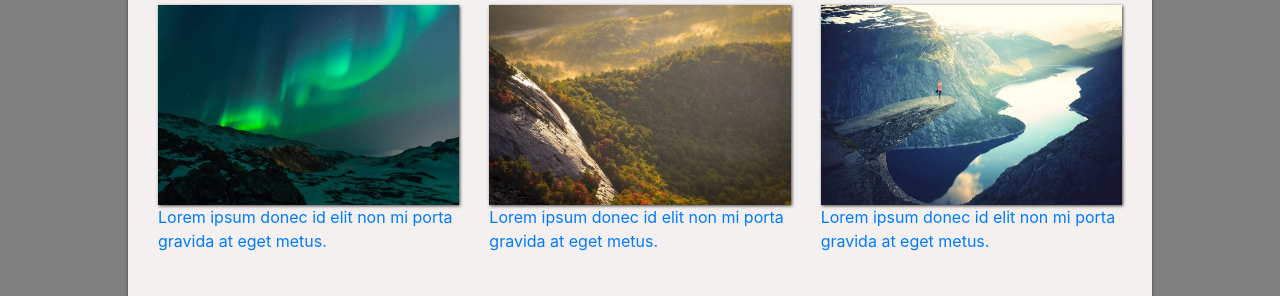
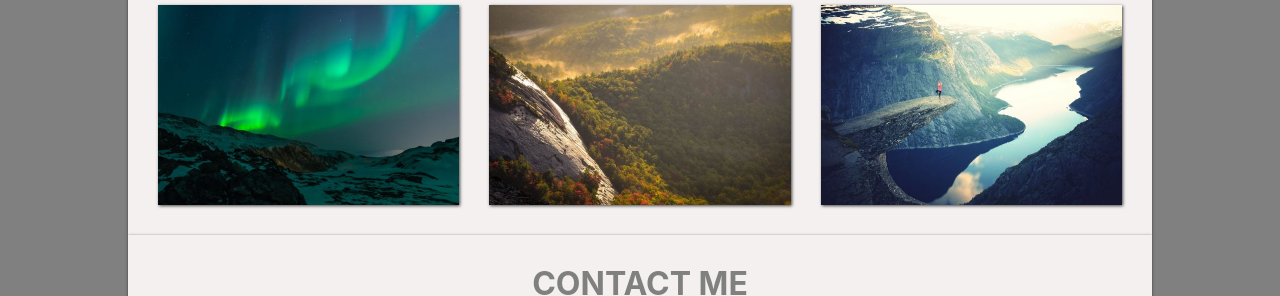
Before and after one commit to bartogorek/portfolio1, a plain HTML site: page index.html in a window 1280 px wide. Shown: the part 504-800 px from the top of the page. Drawn offline with nearby package versions, Linux system fonts and the light colour scheme.

Commit message:
removed captions from portfolio placeholders

```diff
--- a/index.html
+++ b/index.html
@@ -47,9 +47,6 @@
           <div class="thumbnail">
             <a href="pics/lights.jpg" target="_blank">
               <img src="pics/lights.jpg" alt="Lights" style="width:100%">
-              <div class="caption">
-                <p>Lorem ipsum donec id elit non mi porta gravida at eget metus.</p>
-              </div>
             </a>
           </div>
         </div>
@@ -57,9 +54,6 @@
           <div class="thumbnail">
             <a href="pics/nature.jpg" target="_blank">
               <img src="pics/nature.jpg" alt="Nature" style="width:100%">
-              <div class="caption">
-                <p>Lorem ipsum donec id elit non mi porta gravida at eget metus.</p>
-              </div>
             </a>
           </div>
         </div>
@@ -67,9 +61,6 @@
           <div class="thumbnail">
             <a href="pics/fjords.jpg" target="_blank">
               <img src="pics/fjords.jpg" alt="Fjords" style="width:100%">
-              <div class="caption">
-                <p>Lorem ipsum donec id elit non mi porta gravida at eget metus.</p>
-              </div>
             </a>
           </div>
         </div>
```
